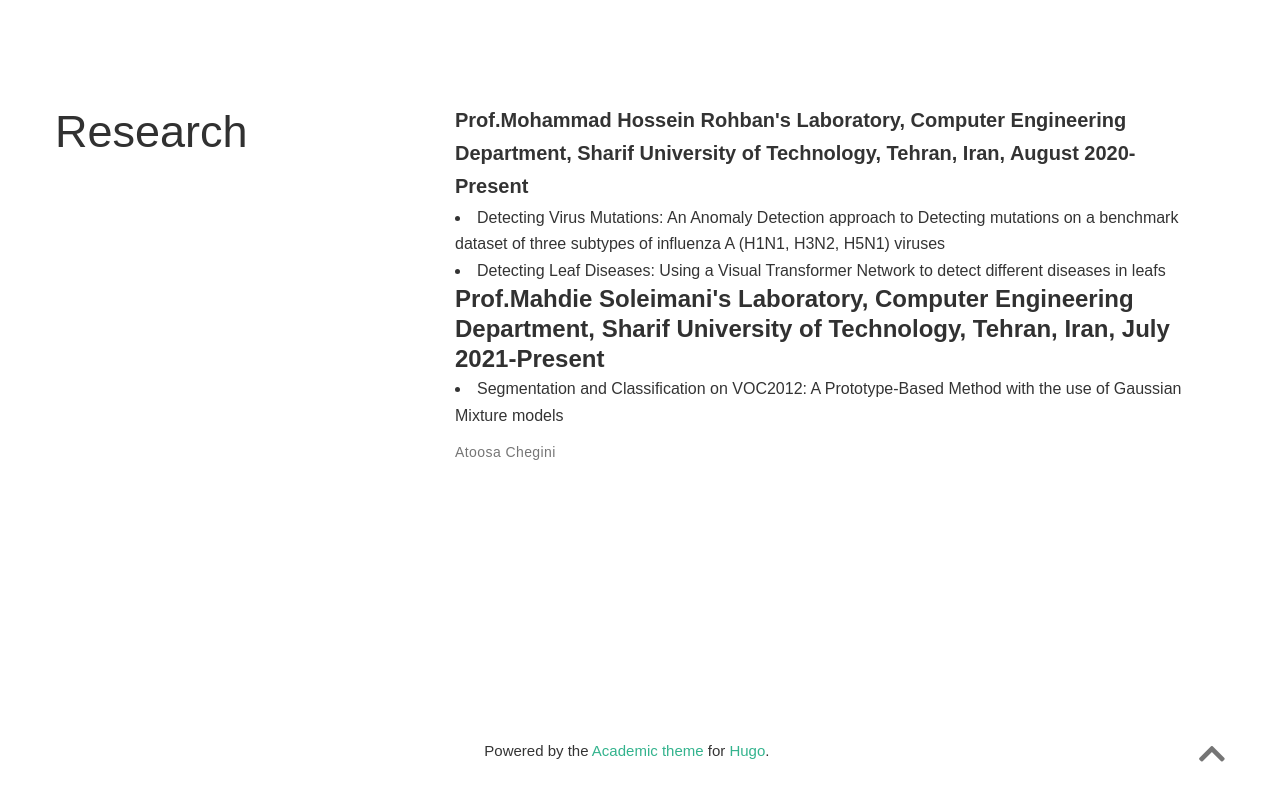
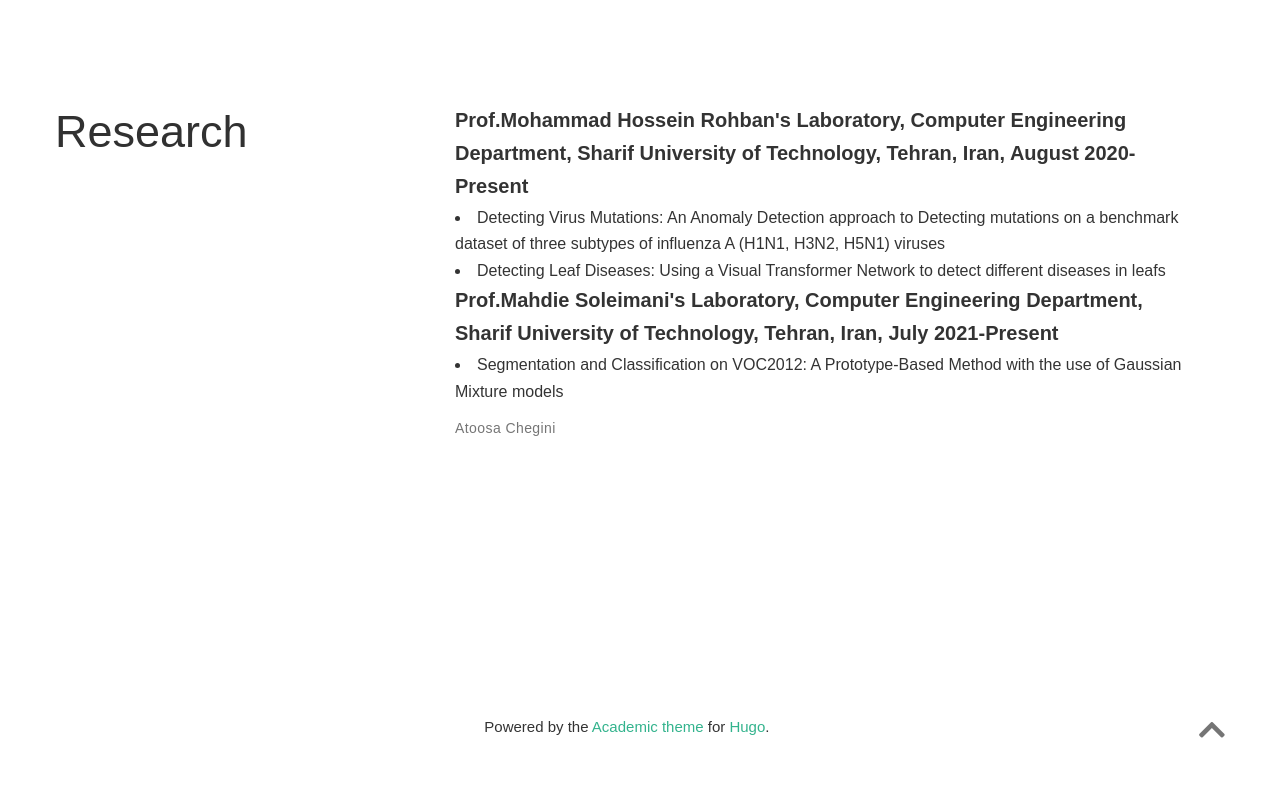
Before and after one commit to atoosachegini/atoosachegini.github.io, a plain HTML site: page index.html in a window 1280 px wide. Shown: the part 1291-2091 px from the top of the page. Drawn offline with Linux system fonts and the light colour scheme; a web font is replaced by a local one.

Commit message:
update research 4

```diff
--- a/index.html
+++ b/index.html
@@ -1387,9 +1387,9 @@
             </div>
 
 
-             <h5 class="article-title mb-0 mt-0" itemprop="name">
+             <b>
             Prof.Mahdie Soleimani's Laboratory, Computer Engineering Department, Sharif University of Technology, Tehran, Iran, July 2021-Present
-            </h5>
+            </b>
 
 
             <div class="article-style" itemprop="articleBody">
```
